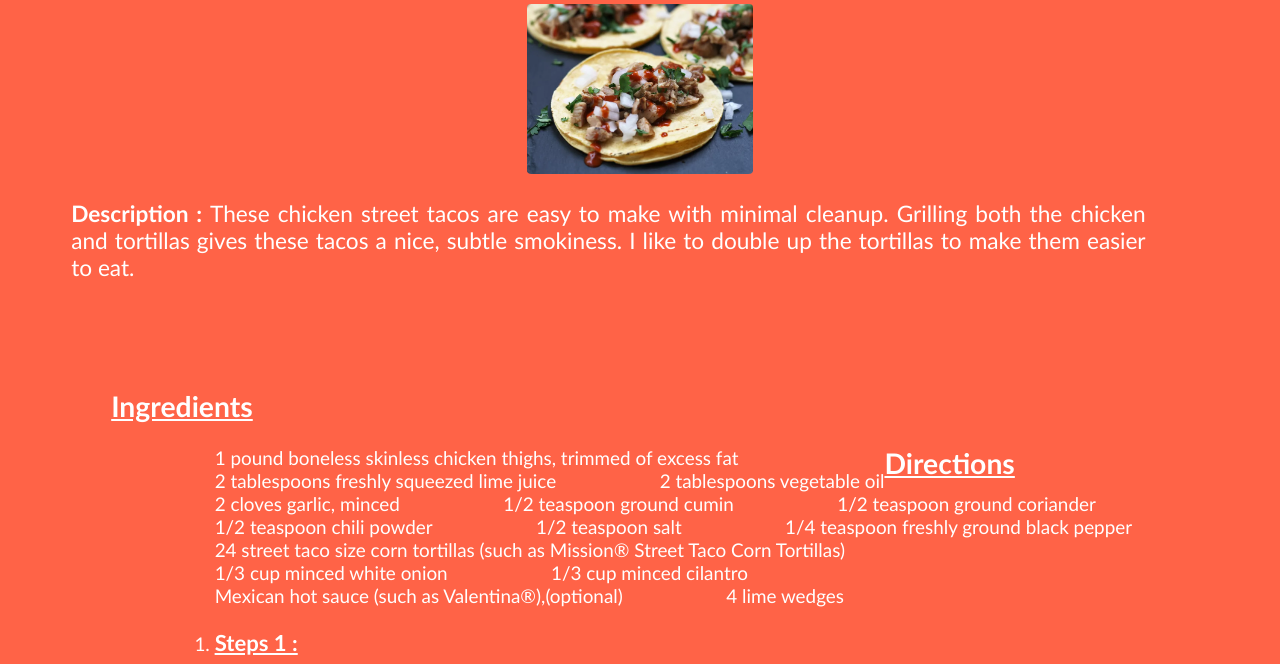
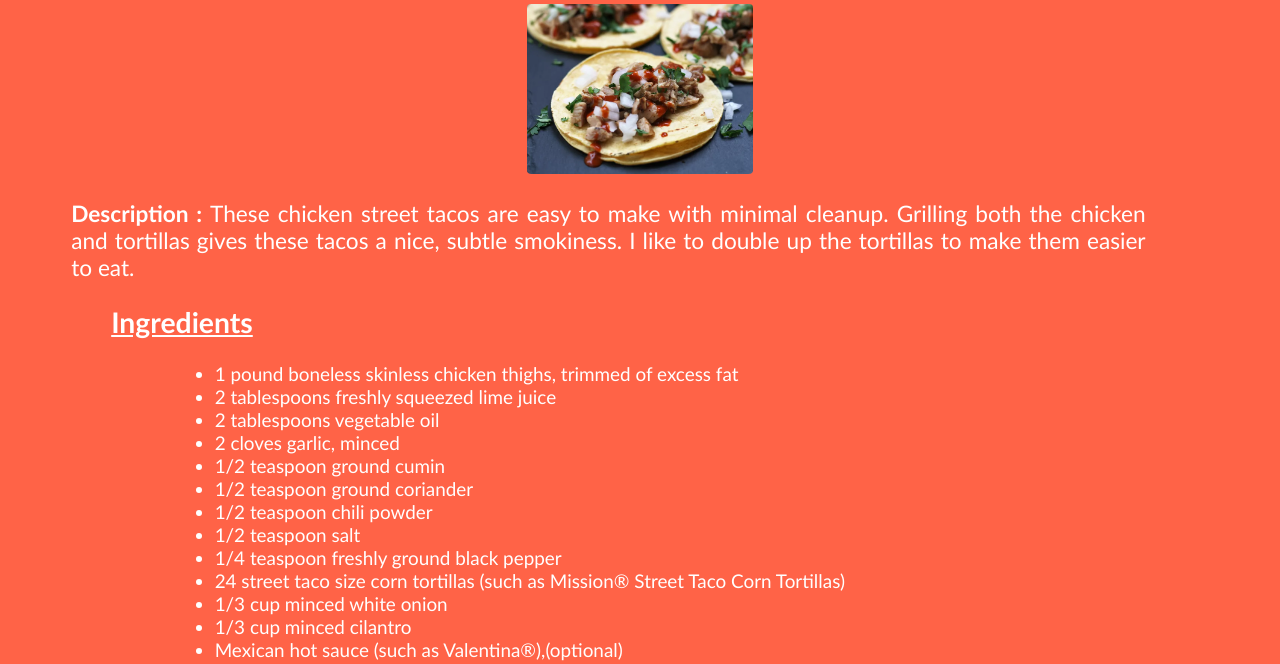
Before and after one commit to sakthivelan-ippopay/odin_, a plain HTML site: page recepies/Grilled-Chicken.html in a window 1280 px wide. Shown: the part 130-794 px from the top of the page. Drawn offline with Linux system fonts and the light colour scheme.

Commit message:
upload files

```diff
--- a/style/style.css
+++ b/style/style.css
@@ -6,11 +6,11 @@ body{
     font-family: 'Gill Sans', 'Gill Sans MT', Calibri, 'Trebuchet MS', sans-serif;
 
 }
-ul{
+#main ul{
     margin-top: 10%;
     list-style: none;
 }
-li{
+#main li{
     float: left;
 }
 a{
@@ -42,6 +42,7 @@ a>img:hover{
 a>img{
     width: 6cm;
     border-radius: 50%;
+
 }
 div{
     text-align: justify;
```
Also changed, not shown: index.html (+2 -8 lines).
